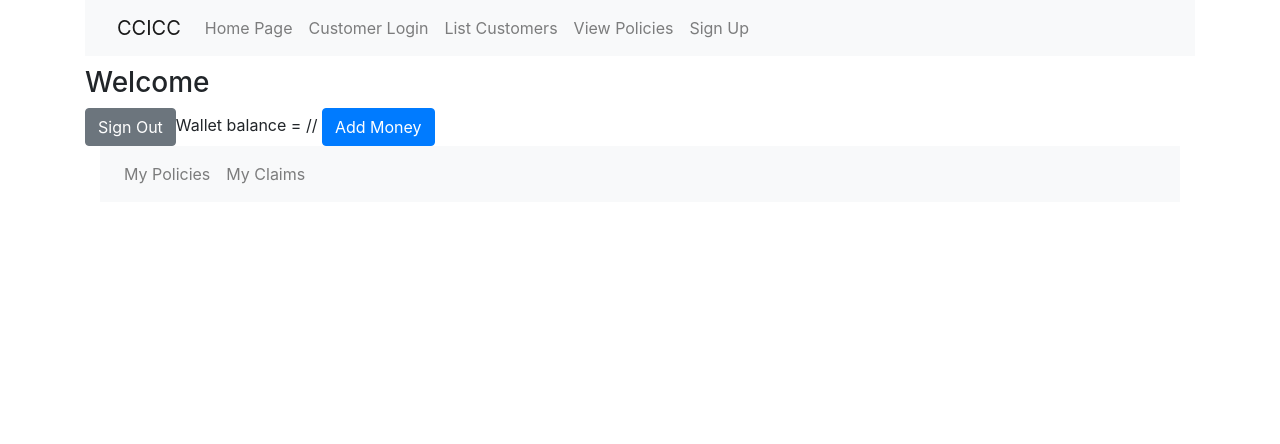
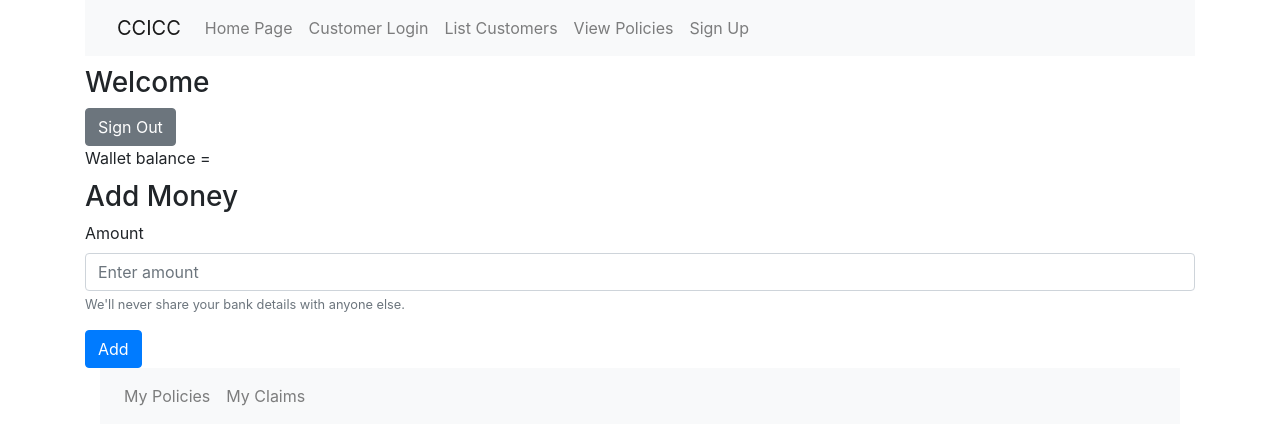
Before and after one commit to tejasc256/ICMS-WebApp, a React (Create React App) app in the folder icms-app/: page /dashboard in a window 1280 px wide. Shown: the top 444 px of the page. Built offline with nearby package versions, Linux system fonts and the light colour scheme; no server answers.

Commit message:
Add Money

```diff
--- a/icms-app/package.json
+++ b/icms-app/package.json
@@ -10,6 +10,7 @@
     "react-dom": "^16.9.0",
     "react-router-dom": "^5.0.1",
     "react-scripts": "^3.1.1",
+    "reactjs-popup": "^1.5.0",
     "start-react-app": "^0.1.9"
   },
   "scripts": {
--- /dev/null
+++ b/icms-app/src/components/addMoney.component.js
@@ -0,0 +1,54 @@
+
+import React, { Component } from 'react';
+import axios from 'axios';
+import { Redirect } from 'react-router-dom';
+import { Form, Button } from 'react-bootstrap';
+
+export default class customerLogin extends  Component {
+    constructor(props){
+        super(props);
+
+        this.state = {
+            amount: ''
+        }
+
+        this.onSubmit = this.onSubmit.bind(this);
+        this.onChangeAmount = this.onChangeAmount.bind(this);
+    }
+
+    onChangeAmount(e){
+        this.setState({
+            amount: e.target.value
+        });
+    }
+
+    onSubmit(e){
+        e.preventDefault();
+
+        axios.post('http://localhost:4000/customer/addmoney', {addedmoney: this.state.amount}, {withCredentials: true}).then(response => {
+            console.log('login response', response.data);
+            this.props.history.push("/dashboard");
+        }).catch(function(err) {
+            console.log(err);
+        });
+    }
+    render(){
+        return (
+            <div style={{marginTop: 10}}>
+               <h3>Add Money</h3>
+               <Form>
+               <Form.Group controlId="formAmount">
+               <Form.Label>Amount</Form.Label>
+               <Form.Control type="number" placeholder="Enter amount" onChange={this.onChangeAmount}/>
+               <Form.Text className="text-muted">
+               We'll never share your bank details with anyone else.
+               </Form.Text>
+               </Form.Group>
+               <Button variant="primary" type="submit" onClick={this.onSubmit}>
+               Add
+               </Button>
+               </Form>
+           </div>
+        );
+    }
+}
--- a/icms-app/src/components/customerDashboard.component.js
+++ b/icms-app/src/components/customerDashboard.component.js
@@ -1,10 +1,12 @@
 import React, { Component } from 'react';
 import axios from 'axios';
 import { BrowserRouter as Router, Route, Link } from "react-router-dom";
-import { Button } from 'react-bootstrap';
+import { Button, Form } from 'react-bootstrap';
+import Popup from 'reactjs-popup';
 
 import CustomerPolicies from "./customerPolicies.component";
 import CustomerClaims from "./customerClaims.component";
+import AddMoney from "./addMoney.component";
 
 export default class customerDashboard extends  Component {
     constructor(props){
@@ -18,23 +20,7 @@ export default class customerDashboard extends  Component {
         }
 
         this.userSignOut = this.userSignOut.bind(this);
-        // this.addMoney = this.addMoney.bind(this);
-        // this.refreshState = this.refreshState.bind(this);
     }
-
-    // refreshState(){
-    //     axios.get('http://localhost:4000/customer/profile', {withCredentials: true})
-    //     .then(response => {
-    //         this.setState({
-    //             firstname: response.data[0].firstname,
-    //             lastname: response.data[0].lastname,
-    //             branch: response.data[0].branch,
-    //             balance: response.data[0].balance
-    //         });
-    //     }).catch(function(err){
-    //         console.log(err + 'bulla');
-    //     });
-    // }
 
     componentDidMount(){
         axios.get('http://localhost:4000/customer/profile', {withCredentials: true})
@@ -53,32 +39,21 @@ export default class customerDashboard extends  Component {
     userSignOut(){
         axios.get('http://localhost:4000/login/logout', {withCredentials: true})
         .then(response => {
-            this.props.history.push("/");
+            this.props.history.push("/login");
         })
         .catch(function(err) {
             console.log(err);
         })
     }
 
-    // addMoney(){
-    //     axios.post('http://localhost:4000/customer/addmoney', {addedmoney: 10000}, {withCredentials: true})
-    //     .then(response => {
-    //
-    //     })
-    //     .catch(function(err) {
-    //         console.log(err);
-    //     });
-    //     this.refreshState();
-    // }
-
     render(){
         return (
             <Router>
                 <div style={{marginTop: 10}}>
                    <h3>Welcome {this.state.firstname} {this.state.lastname}</h3>
-                       <Button variant="secondary" onClick={this.userSignOut}>Sign Out</Button>
-                       Wallet balance = {this.state.balance}
-                       // <Button variant="primary" onClick={this.addMoney}>Add Money</Button>
+                       <Button variant="secondary" onClick={this.userSignOut}>Sign Out</Button><br/>
+                       Wallet balance = {this.state.balance} <br/>
+                   <AddMoney/>
                </div>
                <div className="container">
                    <nav className="navbar navbar-expand-lg navbar-light bg-light">
```
Also changed, not shown: 2 other files (tests, documents, lock files or other folders).
